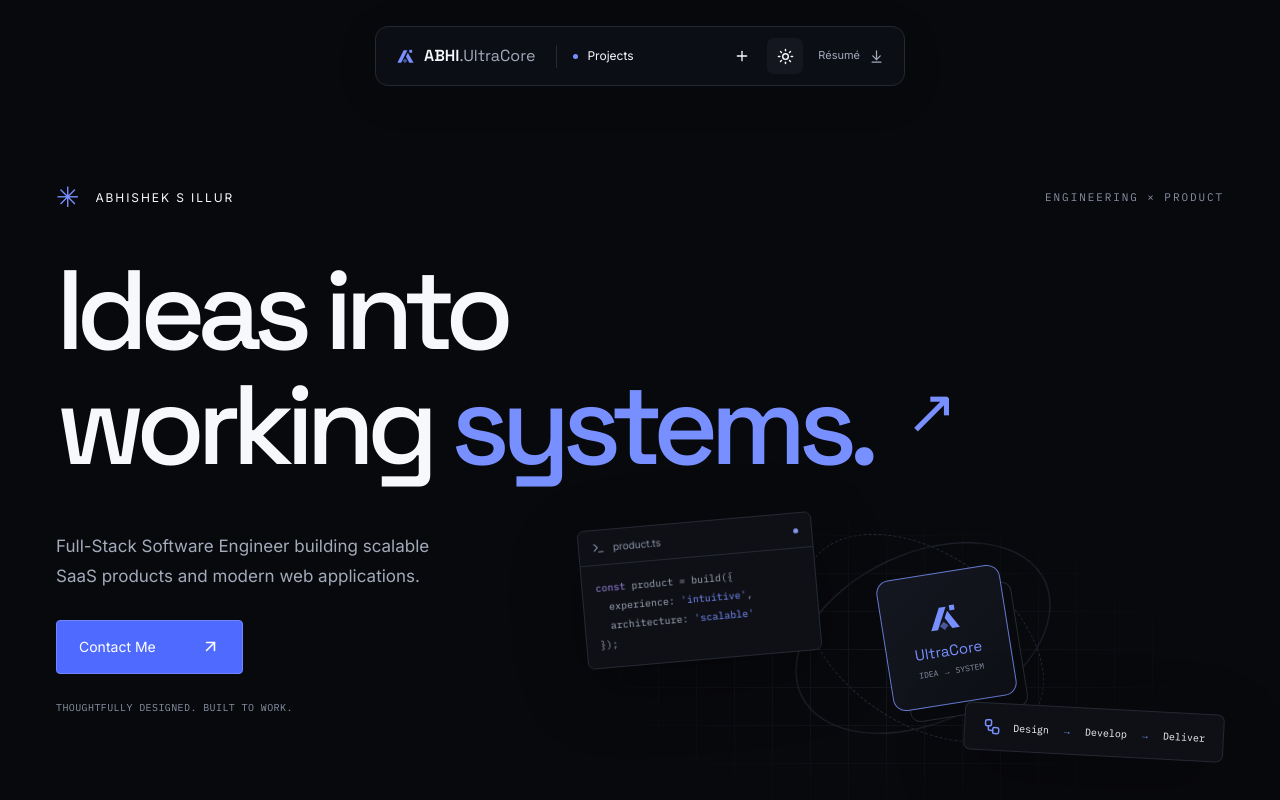
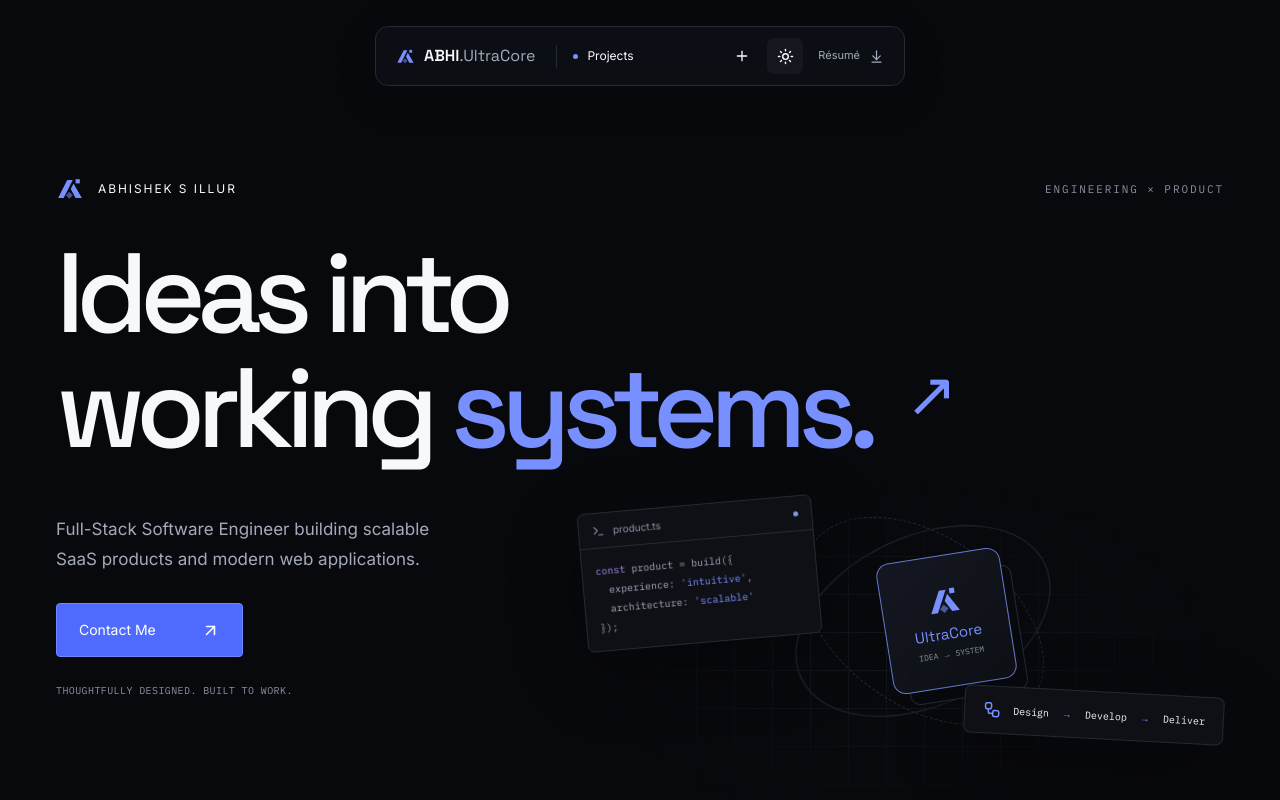
Before and after one commit to abhisheksillur2003/Abhi.UltraCore, a Next.js app: page / in a window 1280 px wide. Shown: the top 800 px of the page. Built offline with nearby package versions, Linux system fonts and the light colour scheme.

Commit message:
Use UltraCore logo beside the hero name

```diff
--- a/components/hero.tsx
+++ b/components/hero.tsx
@@ -11,7 +11,7 @@ export function Hero() {
   return (
     <section id="home" className="hero section-shell">
       <div className="hero-eyebrow">
-        <span className="cross">✳</span>
+        <span className="cross"><BrandMark size={28} /></span>
         <span>ABHISHEK S ILLUR</span>
         <span className="hero-edition">ENGINEERING × PRODUCT</span>
       </div>
```
